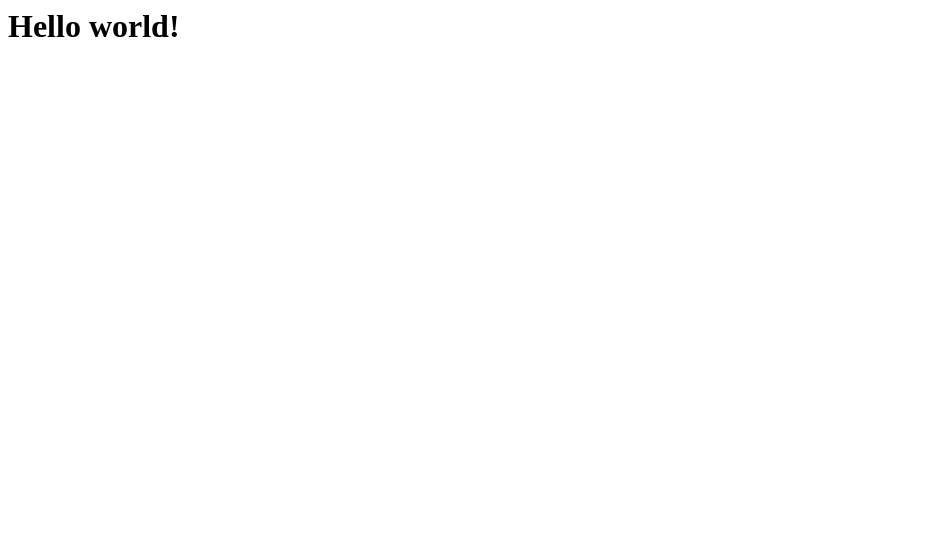
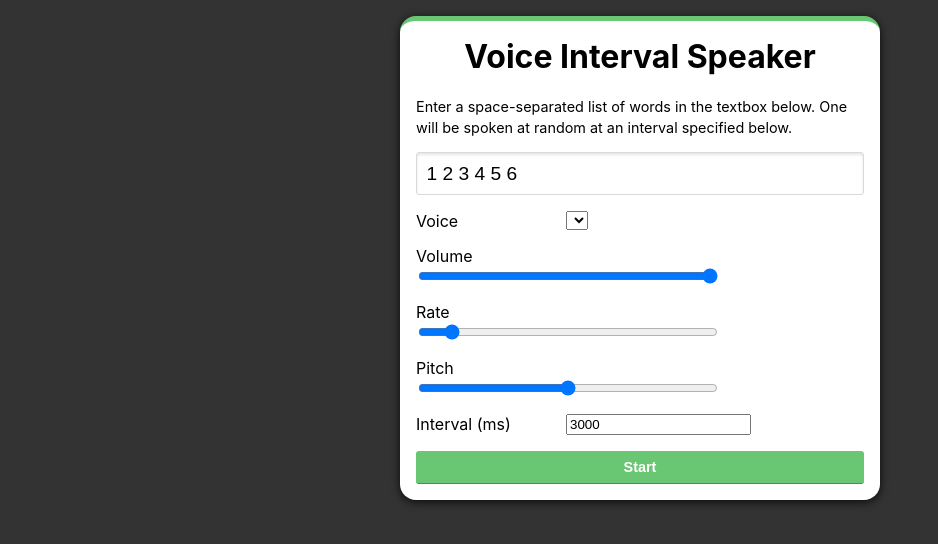
Before and after one commit to jasonpang/random-voice-interval, a plain HTML site: page index.html in a window 1280 px wide. Shown: the whole page, without its empty margins (0-938 px from the left). Drawn offline with Linux system fonts and the light colour scheme.

Commit message:
v1 finished

```diff
--- a/index.html
+++ b/index.html
@@ -1 +1,69 @@
-<h1>Hello world!</h1>
+<html>
+  <head>
+    <meta name="viewport" content="width=device-width, initial-scale=1.0" />
+    <link rel="stylesheet" type="text/css" href="./style.css" />
+  </head>
+  <body>
+    <div id="page-wrapper">
+      <h1>Voice Interval Speaker</h1>
+
+      <p id="msg"></p>
+
+      <input
+        type="text"
+        name="speech-msg"
+        id="speech-msg"
+        x-webkit-speech
+        value="1 2 3 4 5 6"
+      />
+
+      <div class="option">
+        <label for="voice">Voice</label>
+        <select name="voice" id="voice"></select>
+      </div>
+      <div class="option">
+        <label for="volume">Volume</label>
+        <input
+          type="range"
+          min="0"
+          max="1"
+          step="0.1"
+          name="volume"
+          id="volume"
+          value="1"
+        />
+      </div>
+      <div class="option">
+        <label for="rate">Rate</label>
+        <input
+          type="range"
+          min="0.1"
+          max="10"
+          step="0.1"
+          name="rate"
+          id="rate"
+          value="1"
+        />
+      </div>
+      <div class="option">
+        <label for="pitch">Pitch</label>
+        <input
+          type="range"
+          min="0"
+          max="2"
+          step="0.1"
+          name="pitch"
+          id="pitch"
+          value="1"
+        />
+      </div>
+      <div class="option">
+        <label for="interval">Interval (ms)</label>
+        <input type="number" name="interval" id="interval" value="3000" />
+      </div>
+
+      <button id="start-or-stop">Start</button>
+    </div>
+    <script src="./main.js"></script>
+  </body>
+</html>
--- /dev/null
+++ b/main.js
@@ -0,0 +1,124 @@
+/*
+ * Check for browser support
+ */
+var supportMsg = document.getElementById("msg");
+
+if ("speechSynthesis" in window) {
+  supportMsg.innerHTML =
+    "Enter a space-separated list of words in the textbox below. One will be spoken at random at an interval specified below.";
+} else {
+  supportMsg.innerHTML =
+    'Sorry your browser <strong>does not support</strong> speech synthesis.<br>Try this in <a href="https://www.google.co.uk/intl/en/chrome/browser/canary.html">Chrome</a>.';
+  supportMsg.classList.add("not-supported");
+}
+
+// Get the 'speak' button
+var button = document.getElementById("start-or-stop");
+
+// Get the text input element.
+var speechMsgInput = document.getElementById("speech-msg");
+
+// Get the voice select element.
+var voiceSelect = document.getElementById("voice");
+
+// Get the attribute controls.
+var volumeInput = document.getElementById("volume");
+var rateInput = document.getElementById("rate");
+var pitchInput = document.getElementById("pitch");
+var intervalInput = document.getElementById("interval");
+var isSpeaking = false;
+var intervalRef;
+
+// Fetch the list of voices and populate the voice options.
+function loadVoices() {
+  // Fetch the available voices.
+  var voices = speechSynthesis.getVoices();
+
+  // Loop through each of the voices.
+  voices.forEach(function (voice, i) {
+    if (!voice.name.match(/english/i)) {
+      return;
+    }
+
+    // Create a new option element.
+    var option = document.createElement("option");
+
+    // Set the options value and text.
+    option.value = voice.name;
+    option.innerHTML = voice.name;
+
+    // Add the option to the voice selector.
+    voiceSelect.appendChild(option);
+  });
+}
+
+// Execute loadVoices.
+loadVoices();
+
+// Chrome loads voices asynchronously.
+window.speechSynthesis.onvoiceschanged = function (e) {
+  loadVoices();
+};
+
+// Create a new utterance for the specified text and add it to
+// the queue.
+function speak(text) {
+  // Create a new instance of SpeechSynthesisUtterance.
+  var msg = new SpeechSynthesisUtterance();
+
+  // Set the text.
+  msg.text = text;
+
+  // Set the attributes.
+  msg.volume = parseFloat(volumeInput.value);
+  msg.rate = parseFloat(rateInput.value);
+  msg.pitch = parseFloat(pitchInput.value);
+
+  // If a voice has been selected, find the voice and set the
+  // utterance instance's voice attribute.
+  if (voiceSelect.value) {
+    msg.voice = speechSynthesis.getVoices().filter(function (voice) {
+      return voice.name == voiceSelect.value;
+    })[0];
+  }
+
+  // Queue this utterance.
+  window.speechSynthesis.speak(msg);
+}
+
+// Set up an event listener for when the 'speak' button is clicked.
+button.addEventListener("click", function (e) {
+  isSpeaking = !isSpeaking;
+
+  if (isSpeaking) {
+    button.textContent = "Stop";
+  } else {
+    clearInterval(intervalRef);
+    button.textContent = "Start";
+  }
+
+  const words = speechMsgInput.value.split(" ");
+  function speakRandomWord() {
+    const indexOfWord = getRandomIntInclusive(0, words.length - 1);
+    const word = words[indexOfWord];
+    console.log("Saying", word);
+    speak(word);
+  }
+
+  if (isSpeaking && speechMsgInput.value.length > 0) {
+    intervalRef = setInterval(speakRandomWord, parseFloat(intervalInput.value));
+    speakRandomWord();
+  }
+});
+
+function getRandomIntInclusive(min, max) {
+  const randomBuffer = new Uint32Array(1);
+
+  window.crypto.getRandomValues(randomBuffer);
+
+  let randomNumber = randomBuffer[0] / (0xffffffff + 1);
+
+  min = Math.ceil(min);
+  max = Math.floor(max);
+  return Math.floor(randomNumber * (max - min + 1)) + min;
+}
--- /dev/null
+++ b/style.css
@@ -0,0 +1,88 @@
+*,
+*:before,
+*:after {
+  -moz-box-sizing: border-box;
+  -webkit-box-sizing: border-box;
+  box-sizing: border-box;
+}
+
+html {
+  font-family: -apple-system, BlinkMacSystemFont, "Segoe UI", Roboto, Helvetica,
+    Arial, sans-serif, "Apple Color Emoji", "Segoe UI Emoji", "Segoe UI Symbol";
+  font-size: 16px;
+  background: #333;
+}
+
+#page-wrapper {
+  width: 480px;
+  background: #ffffff;
+  padding: 1em;
+  margin: 1em auto;
+  border-top: 5px solid #69c773;
+  box-shadow: 0 2px 10px rgba(0, 0, 0, 0.8);
+  border-radius: 1em;
+}
+
+h1 {
+  margin-top: 0;
+  text-align: center;
+}
+
+#msg {
+  font-size: 0.9em;
+  line-height: 1.4em;
+}
+
+#msg.not-supported strong {
+  color: #cc0000;
+}
+
+input[type="text"] {
+  width: 100%;
+  padding: 0.5em;
+  font-size: 1.2em;
+  border-radius: 3px;
+  border: 1px solid #d9d9d9;
+  box-shadow: 0 2px 3px rgba(0, 0, 0, 0.1) inset;
+}
+
+input[type="range"] {
+  width: 300px;
+}
+
+label {
+  display: inline-block;
+  float: left;
+  width: 150px;
+}
+
+.option {
+  margin: 1em 0;
+}
+
+button {
+  display: inline-block;
+  border-radius: 3px;
+  border: none;
+  font-size: 0.9rem;
+  padding: 0.5rem 0.8em;
+  background: #69c773;
+  border-bottom: 1px solid #498b50;
+  color: white;
+  -webkit-font-smoothing: antialiased;
+  font-weight: bold;
+  margin: 0;
+  width: 100%;
+  text-align: center;
+}
+
+button:hover,
+button:focus {
+  opacity: 0.75;
+  cursor: pointer;
+}
+
+button:active {
+  opacity: 1;
+  box-shadow: 0 -3px 10px rgba(0, 0, 0, 0.1) inset;
+}
```
Also changed, not shown: 1 other file.
